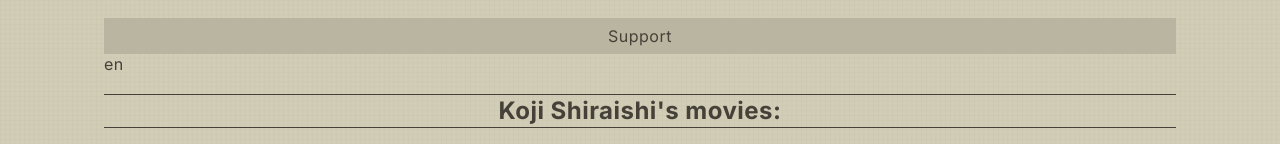
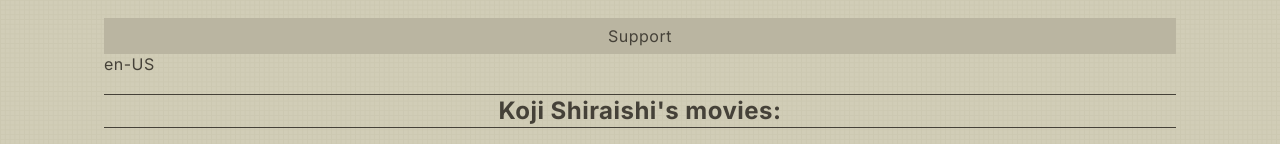
Before and after one commit to PavelKhomyakov/Portfolio-Page, a Next.js app: page / in a window 1280 px wide. Shown: the part 288-432 px from the top of the page. Built offline with nearby package versions, Linux system fonts and the light colour scheme.

Commit message:
New locale check

```diff
--- a/package.json
+++ b/package.json
@@ -9,6 +9,7 @@
     "lint": "next lint"
   },
   "dependencies": {
+    "get-user-locale": "^2.3.1",
     "i18next": "^23.10.1",
     "next": "^14.1.4",
     "react": "^18",
--- a/src/app/list.tsx
+++ b/src/app/list.tsx
@@ -1,5 +1,6 @@
 import { worksAndLinks, worksAndLinksEng } from '../db/listOfWorks';
 import { getUserLanguage } from '../lib/languageDetect';
+import getUserLocale from 'get-user-locale';
 
 interface Work {
   id: number;
@@ -13,6 +14,7 @@
 }
 
 export default function List({ tag }: Props) {
+  const userLocale = getUserLocale();
   const userLanguage = getUserLanguage();
   let filteredList;
 
--- a/src/app/page.tsx
+++ b/src/app/page.tsx
@@ -2,9 +2,11 @@
 import StartBlock from "./startBlock";
 import List from "./list";
 import { getUserLanguage } from '../lib/languageDetect';
+import getUserLocale from 'get-user-locale';
 
 export default function Home() {
   const userLanguage = getUserLanguage();
+  const userLocale = getUserLocale();
 
   return (
     <main className={styles.main}>
@@ -14,7 +16,7 @@
         </h1>
       </center>
       <StartBlock />
-      <div>{userLanguage}</div>
+      <div>{userLocale}</div>
       {userLanguage === "ru" ? (
         <> {/* Russian */}
           <div>
```
Also changed, not shown: 1 other file (tests, documents, lock files or other folders).
